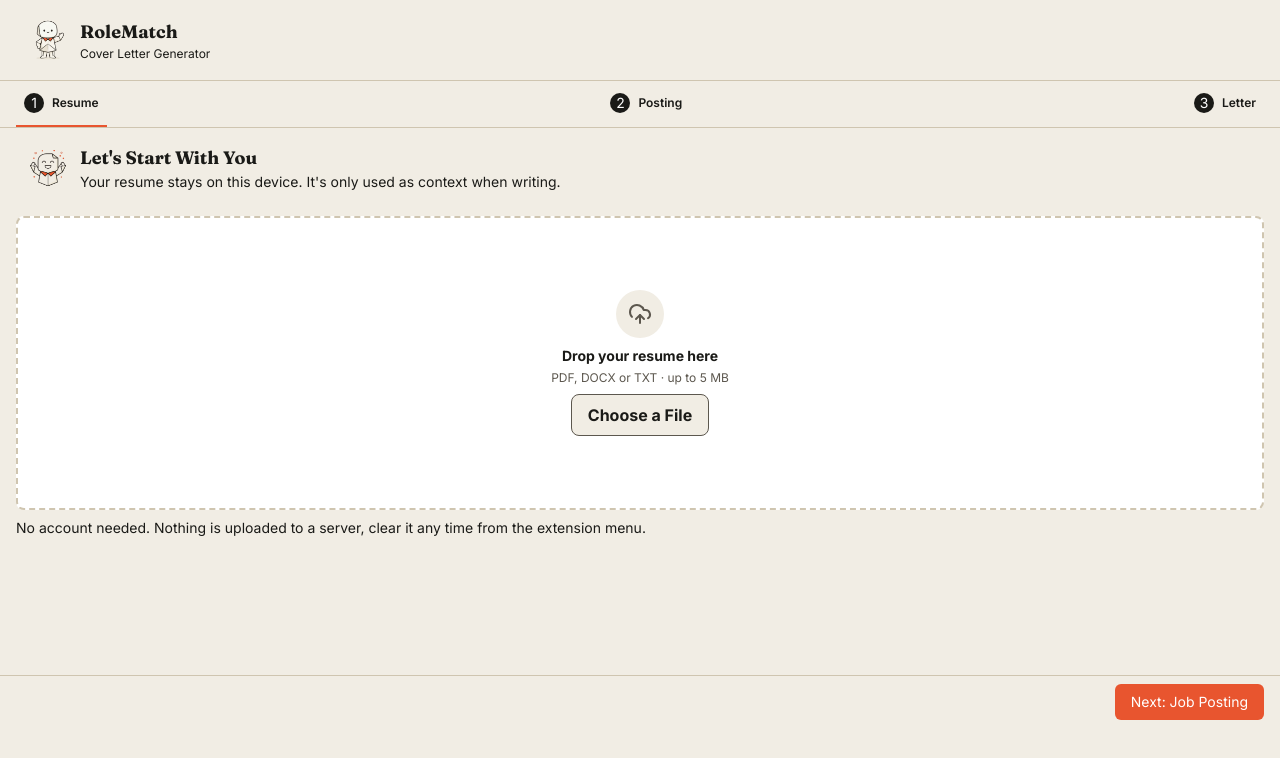
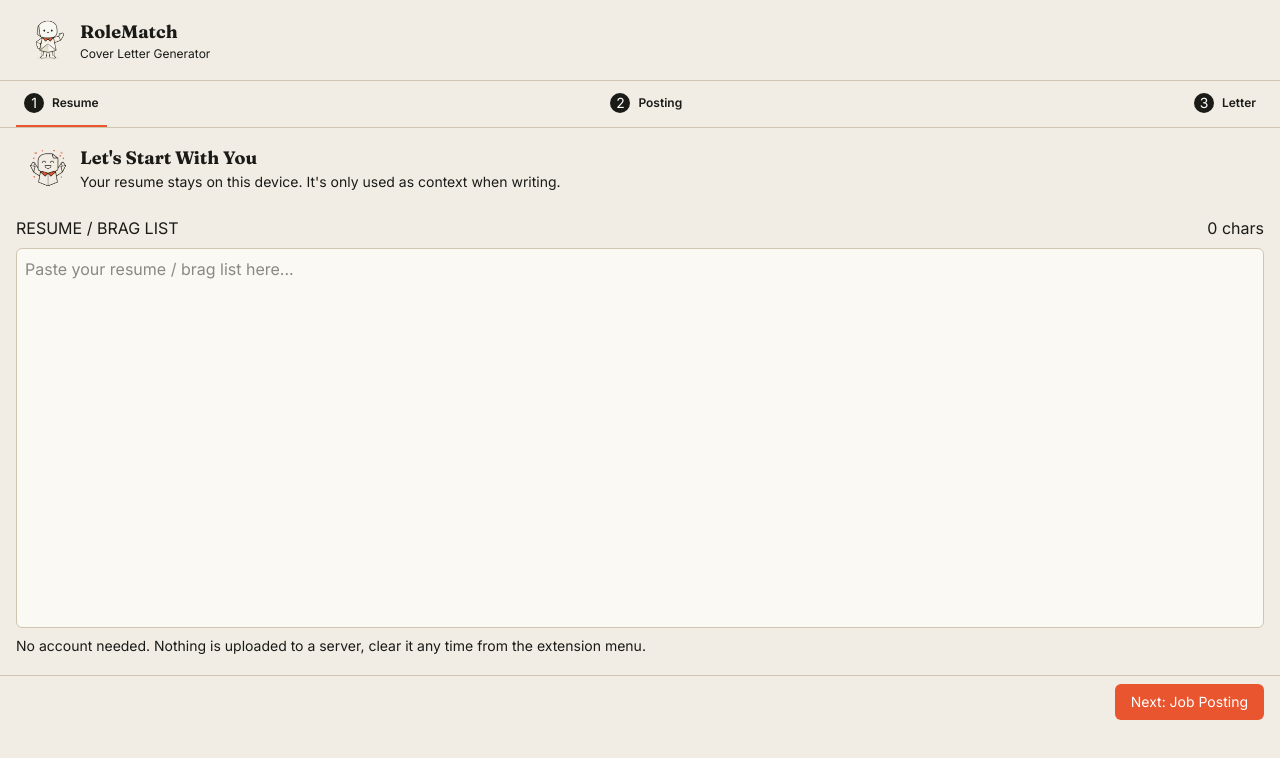
Before and after one commit to h4wks123/role-match, a React (Vite) app in the folder extension/: page / in a window 1280 px wide. Shown: the top 758 px of the page. Built offline with nearby package versions, Linux system fonts and the light colour scheme.

Commit message:
feat: changed text to page_text key and refactored resume page to accept text area instead of file

```diff
--- a/extension/src/background.js
+++ b/extension/src/background.js
@@ -1,7 +1,7 @@
 chrome.runtime.onMessage.addListener((message) => {
-  if (message.type !== "text-picked") return;
-
-  chrome.storage.local
-    .set({ text: message.text })
-    .catch((error) => console.error("Could not store picked text", error));
+  if (message.type === "text-picked") {
+    chrome.storage.local
+      .set({ page_text: message.text })
+      .catch((error) => console.error("Could not store picked text", error));
+  }
 });
--- a/extension/src/routes/letter.jsx
+++ b/extension/src/routes/letter.jsx
@@ -13,7 +13,7 @@ function Letter() {
     });
 
     const messages = [
-      { role: "system", content: "You are a helpful AI assistant." },
+      { role: "system", content: "You are a " },
       { role: "user", content: "Hello!" },
     ];
 
--- a/extension/src/routes/posting.jsx
+++ b/extension/src/routes/posting.jsx
@@ -12,18 +12,17 @@ function Posting() {
     });
 
     if (!tab || !Number.isInteger(tab.id)) return;
-
     await textPickerEvents(tab.id);
   }
 
   useEffect(() => {
-    chrome.storage.local.get("text").then((result) => {
-      setText(result.text ?? "");
+    chrome.storage.local.get("page_text").then((result) => {
+      setText(result.page_text ?? "");
     });
 
     function handleStorageChange(changes, areaName) {
-      if (areaName !== "local" || !changes.text) return;
-      setText(changes.text.newValue ?? "");
+      if (areaName !== "local" || !changes.page_text) return;
+      setText(changes.page_text.newValue ?? "");
     }
 
     chrome.storage.onChanged.addListener(handleStorageChange);
@@ -61,7 +60,7 @@ function Posting() {
             onChange={(event) => {
               const nextText = event.target.value;
               setText(nextText);
-              chrome.storage.local.set({ text: nextText });
+              chrome.storage.local.set({ page_text: nextText });
             }}
           />
         </div>
--- a/extension/src/routes/resume.jsx
+++ b/extension/src/routes/resume.jsx
@@ -1,12 +1,9 @@
-import { useState } from "react";
-import { CloudUpload, FileText } from "lucide-react";
+import { useEffect, useState } from "react";
 
 function Resume() {
-  const [resume, setResume] = useState(null);
+  const [text, setText] = useState("");
 
-  function handleSubmit(event) {
-    event.preventDefault();
-  }
+  useEffect(() => {}, []);
 
   return (
     <section className="flex flex-col justify-between min-h-150">
@@ -27,55 +24,24 @@ function Resume() {
             </span>
           </div>
         </div>
-        <form onSubmit={handleSubmit} className="flex flex-col gap-2 px-4">
-          <div className="bg-white border-2 border-dashed border-light rounded-lg flex flex-col gap-2 justify-center items-center p-18">
-            <div className="flex justify-center items-center p-3 bg-canvas rounded-full text-dark">
-              <CloudUpload />
-            </div>
-            <article className="flex flex-col gap-1 justify-center items-center">
-              <h6 className="font-bold text-sm text-ink">
-                Drop your resume here
-              </h6>
-              <span className="text-xs text-dark">
-                PDF, DOCX or TXT · up to 5 MB
-              </span>
-            </article>
-            <div className="rounded-lg border-dark border bg-canvas hover:bg-light">
-              <label
-                htmlFor="resume-upload"
-                className="px-4 py-2 inline-block cursor-pointer font-bold text-md text-ink"
-              >
-                Choose a File
-              </label>
-              <input
-                id="resume-upload"
-                name="resume"
-                type="file"
-                accept=".pdf,.doc,.docx,.txt"
-                multiple={false}
-                className="hidden"
-                onChange={(event) => setResume(event.target.files?.[0] ?? null)}
-              />
-            </div>
+        <div className="flex flex-col gap-2 px-4 w-full">
+          <div className="flex justify-between">
+            <span>RESUME / BRAG LIST</span>
+            <span>{text.length} chars</span>
           </div>
-          {resume && (
-            <div className="p-4 flex items-center gap-2 bg-white border-light border rounded-lg">
-              <div className="bg-red-300 p-2 rounded-lg">
-                <FileText className="text-red-500" />
-              </div>
-              <div className="flex flex-col items-start gap-1">
-                <h6 className="text-sm font-bold text-ink">
-                  {resume.name.length > 30
-                    ? `${resume.name.slice(0, 30)}...`
-                    : resume.name}
-                </h6>
-                {(resume.size / (1024 * 1024)).toFixed(2)} MB ·{" "}
-                {resume.type || "Unknown file type"}
-              </div>
-            </div>
-          )}
-        </form>
-        <p className="px-4 text-sm font-light text-ink">
+          <textarea
+            maxLength={5000}
+            placeholder="Paste your resume / brag list here..."
+            className="min-h-95 w-full rounded-md bg-paper border border-light resize-none p-2"
+            value={text}
+            // onChange={(event) => {
+            //   const nextText = event.target.value;
+            //   setText(nextText);
+            //   chrome.storage.local.set({ text: nextText });
+            // }}
+          />
+        </div>
+        <p className="px-4 pb-2 text-sm font-light text-ink">
           No account needed. Nothing is uploaded to a server, clear it any time
           from the extension menu.
         </p>
```
